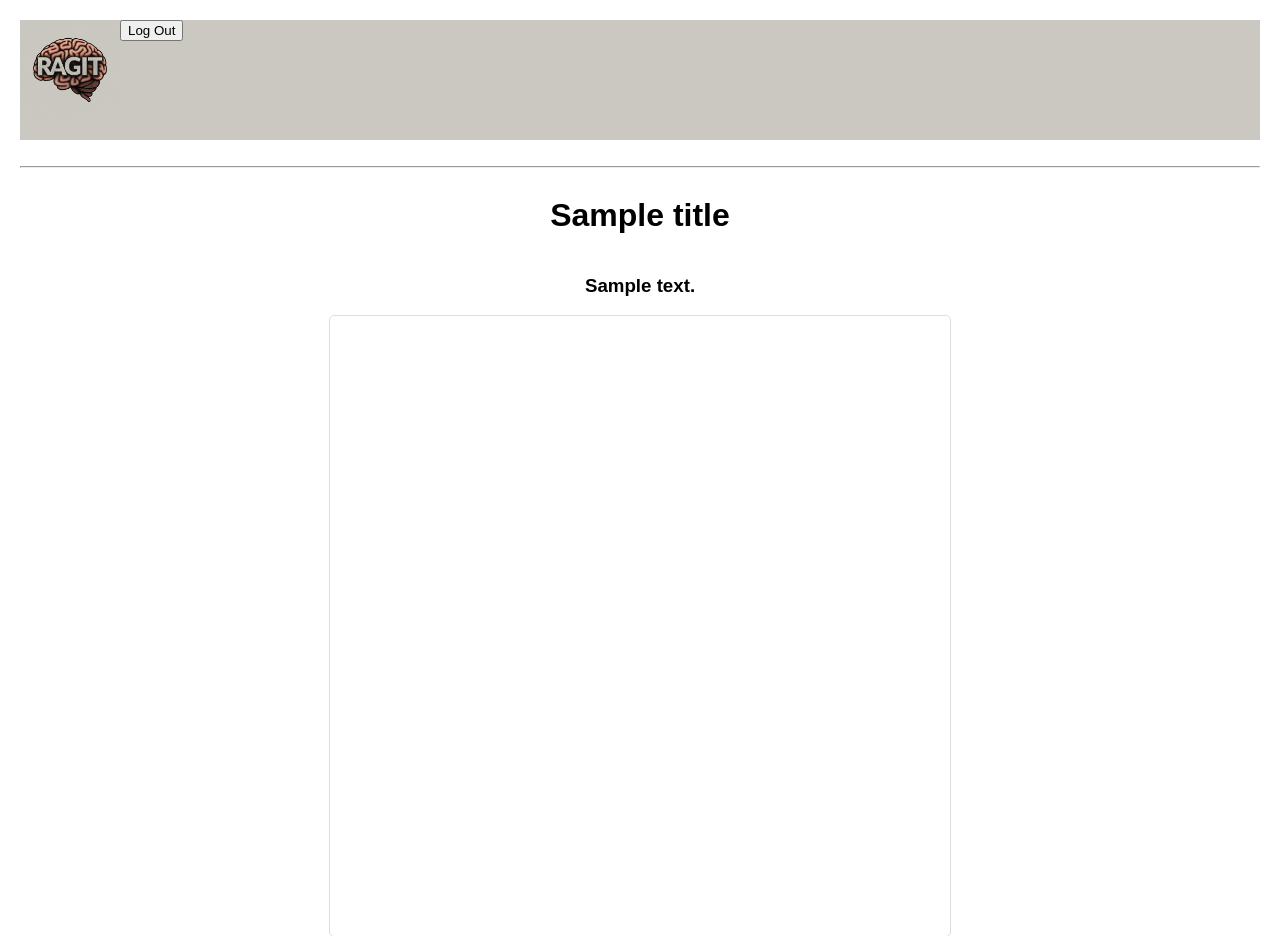
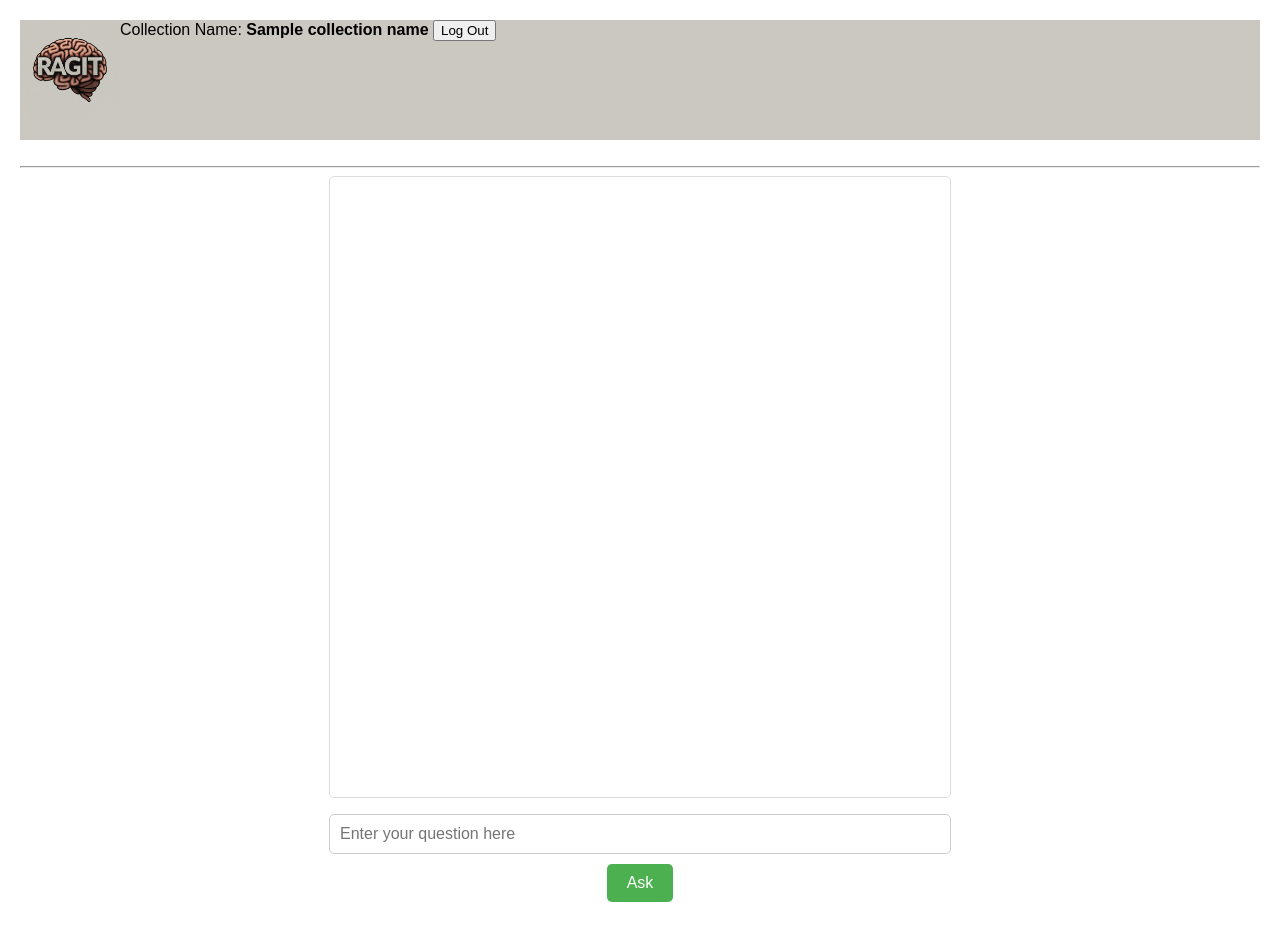
Before and after one commit to codingismycraft/ragit, a Python web app: template mygenai/services/ragit/templates/templates/index.html in a window 1280 px wide. Shown: the top 936 px of the page. After the commit the page ends 902 px from the top, so only its background shows below. Run offline with Jinja, Linux system fonts and the light colour scheme; the template is opened without the code that fills it: most values are stand-ins (such as "Sample title", 1, 10 or a date in 2020); some libraries are stand-ins or nearby versions.

Commit message:
Changes the UI to only display the name of the collection.

```diff
--- a/mygenai/services/ragit/app.py
+++ b/mygenai/services/ragit/app.py
@@ -131,10 +131,9 @@ class RagitHandler:
             return web.HTTPFound('/login')
         else:
             template = _JINJA_ENV.get_template('index.html')
-            title = _CONFIGURATION.settings["domain"]["title"]
-            desc = _CONFIGURATION.settings["domain"]["description"]
+            collection_name = _CONFIGURATION.settings["domain"]["name"]
             txt = template.render(
-                host=request.host, title=title, description=desc
+                host=request.host, collection_name=collection_name
             )
             response = web.Response(
                 body=txt.encode(),
--- a/mygenai/services/ragit/templates/templates/base.html
+++ b/mygenai/services/ragit/templates/templates/base.html
@@ -18,9 +18,8 @@
     <span id="logo">
     <img src="/static/ragit.jpeg" width="100px" height="100px">
     </span>
-
+    <span>Collection Name: <b> {{ collection_name }} </b> </span>
     <span id="user_name_span"></span>
-
     <button id="logout_button" onclick="logout()">Log Out</button>
 </div>
 <br>
--- a/mygenai/services/ragit/templates/templates/index.html
+++ b/mygenai/services/ragit/templates/templates/index.html
@@ -1,8 +1,6 @@
 {% extends "base.html" %}
 {% block content %}
 <div class="container">
-    <h1>{{title}}</h1>
-    <h3>{{description}}</h3>
     <div class="history" id="historyList"></div>
     <input type="text" class="search-box" id="userQuery"
            placeholder="Enter your question here">
```
